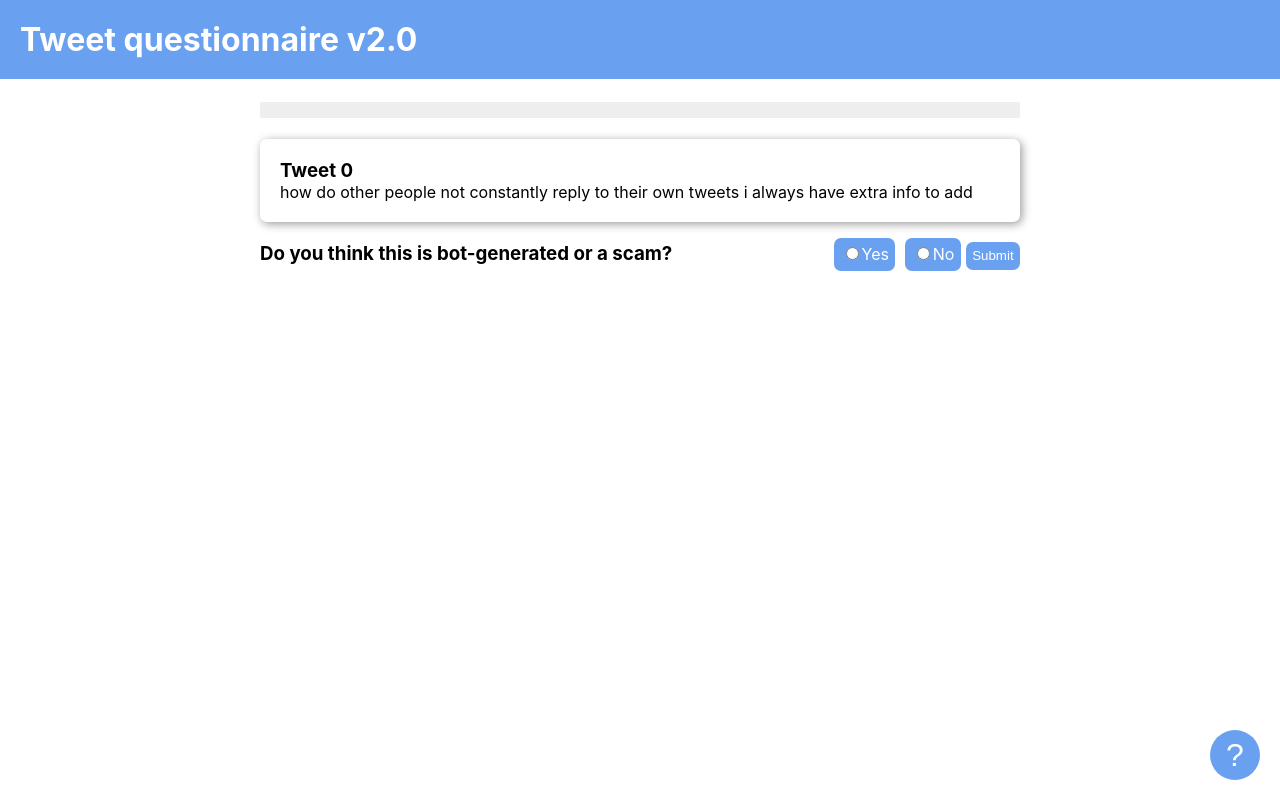
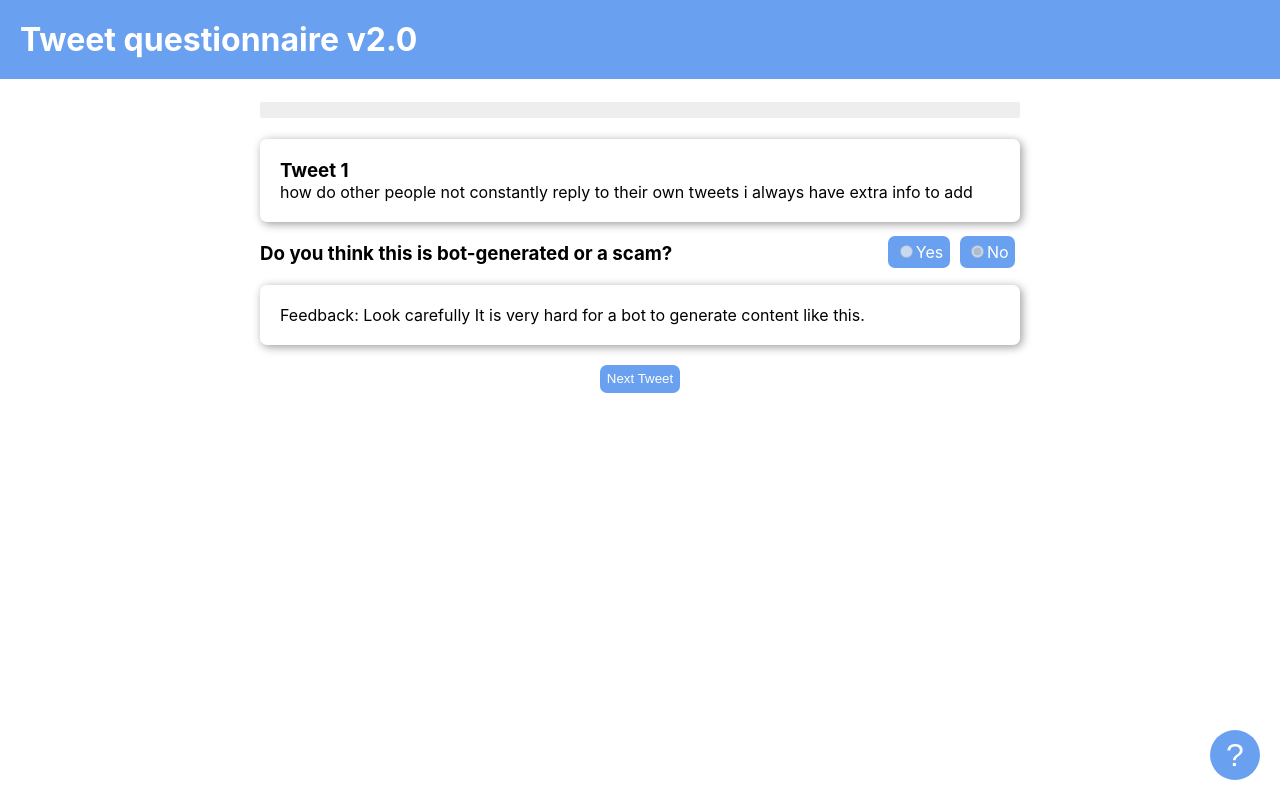
Before and after one commit to AshkanArabim/bot-detection-quiz, a React (Create React App) app in the folder front/: page / in a window 1280 px wide. Both pictures are taken after a click on the button "Submit". Built offline with nearby package versions, Linux system fonts and the light colour scheme; the HTML template or start-up script is replaced by a standard one.

Commit message:
add feedback after each submission

```diff
--- a/front/src/components/Quiz/Quiz.js
+++ b/front/src/components/Quiz/Quiz.js
@@ -3,6 +3,7 @@ import React, { useState } from "react";
 import ProgressBar from "../ProgressBar/ProgressBar";
 import TweetCard from "../TweetCard/TweetCard";
 import ResponseButtons from "../ResponseButtons/ResponseButtons";
+import Feedback from "../feedback/Feedback";
 import { database } from "../../scripts/database";
 
 import "./Quiz.css";
@@ -16,11 +17,13 @@ export default function Quiz() {
   const [tweet, setTweet] = useState(firstTweet);
   const [qNum, setQNum] = useState(0);
   const [score, setScore] = useState(0);
+  const [isSubmitted, setIsSubmitted] = useState(false);
 
   function nextQuestion() {
     console.log("--- next question clicked ---");
     setTweet(tweets.selectRandomTweet());
     setQNum(qNum + 1);
+    setIsSubmitted(false);
   }
 
   function handleSubmit(e, ans) {
@@ -33,14 +36,24 @@ export default function Quiz() {
     } else {
       console.log("answer is wrong!!!");
     }
+    setIsSubmitted(true);
   }
 
   return (
     <div id="Quiz">
       <ProgressBar percentage={(qNum / testLength) * 100} />
-      <TweetCard tweetText={tweet.content} tweetNum={qNum} />
-      <ResponseButtons handleSubmit={handleSubmit} />
-      {/* feedback */}
+      <TweetCard tweetText={tweet.content} tweetNum={qNum + 1} />
+      <ResponseButtons
+        handleSubmit={handleSubmit}
+        isSubmitted={isSubmitted}
+      />
+
+      {/* This only shows when the test is submitted */}
+
+      {isSubmitted && <Feedback></Feedback>}
+      {isSubmitted && (
+        <button onClick={nextQuestion}>Next Tweet</button>
+      )}
     </div>
   );
 }
--- a/front/src/components/ResponseButtons/ResponseButtons.js
+++ b/front/src/components/ResponseButtons/ResponseButtons.js
@@ -1,7 +1,13 @@
 import "./ResponseButtons.css";
 
 export default function ResponseButtons(props) {
+  let isSubmitted = props.isSubmitted;
   let ans = "";
+
+  if (!isSubmitted) {
+
+  }
+
   function setAnswer(val) {
     console.log("Old value: " + ans);
     console.log("New value: " + val);
@@ -12,15 +18,15 @@ export default function ResponseButtons(props) {
     <div id="responseRoot">
       <h3>Do you think this is bot-generated or a scam?</h3>
 
-      <form
-        onSubmit= {(e) => props.handleSubmit(e, ans)}
-      >
+      <form onSubmit={(e) => props.handleSubmit(e, ans)}>
         <label htmlFor="userResponseYes" className="btnStyle">
           <input
             onClick={() => setAnswer("yes")}
             type="radio"
             name="userResponse"
             id="userResponseYes"
+            disabled={isSubmitted}
+            checked
           ></input>
           Yes
         </label>
@@ -30,10 +36,12 @@ export default function ResponseButtons(props) {
             type="radio"
             name="userResponse"
             id="userResponseNo"
+            disabled={isSubmitted}
+            checked
           ></input>
           No
         </label>
-        <button type="submit">Submit</button>
+        {!isSubmitted && <button type="submit">Submit</button>}
       </form>
     </div>
   );
--- a/front/src/components/feedback/feedback.jsx
+++ b/front/src/components/feedback/feedback.jsx
@@ -1,6 +1,8 @@
-export default function feedback(props) {
-  let body = props.isCorrect ? "That's right!" : "Look carefully";
-  let classes = "card " + props.isCorrect ? "green" : 'red';
+import './Feedback.css'
+
+export default function Feedback(props) {
+  let body = "Feedback: " + (props.isCorrect ? "That's right!" : "Look carefully");
+  let classes = "card " + (props.isCorrect ? "green" : 'red');
 
   if (props.isScam) {
     body += " This looks like content generated by a bot."
```
